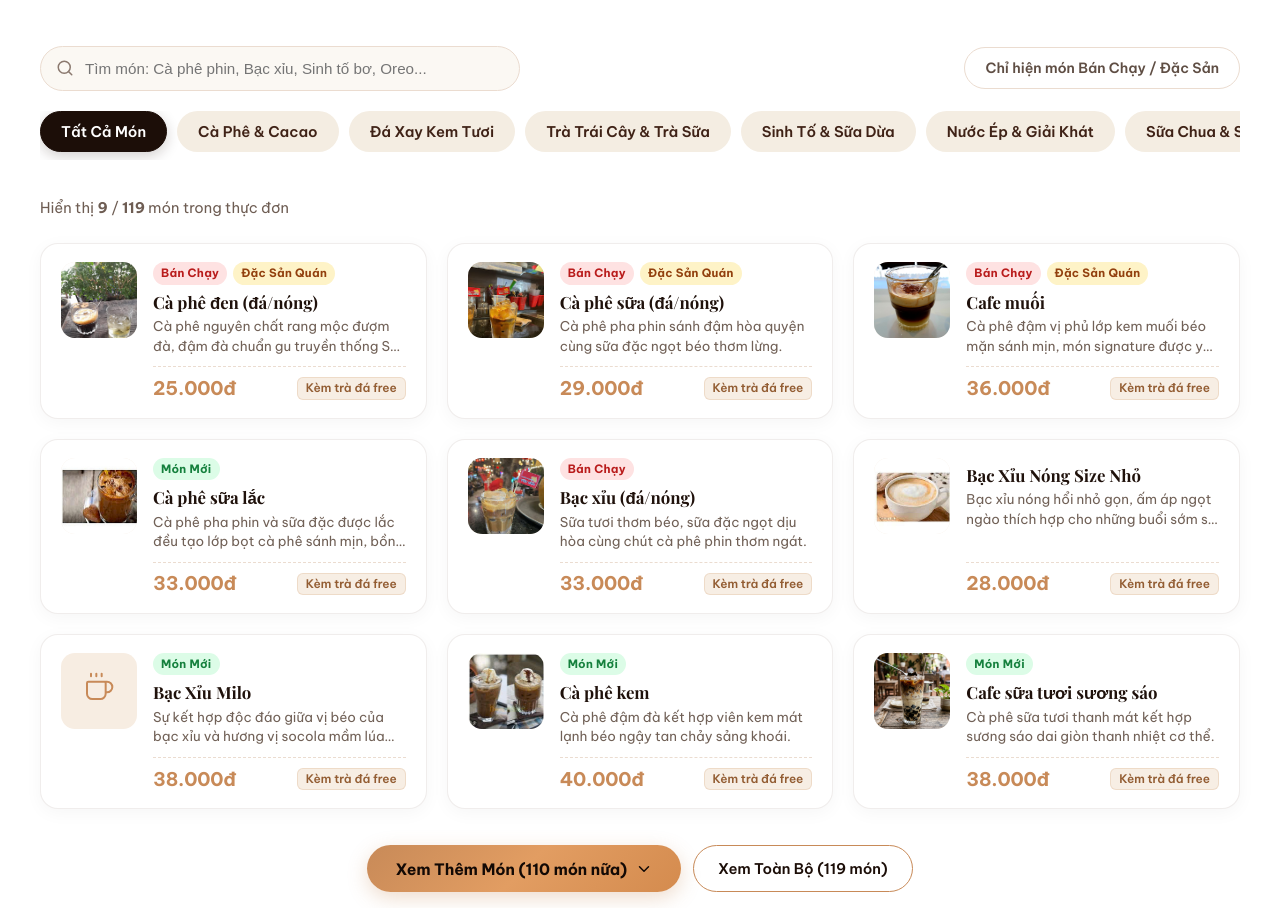
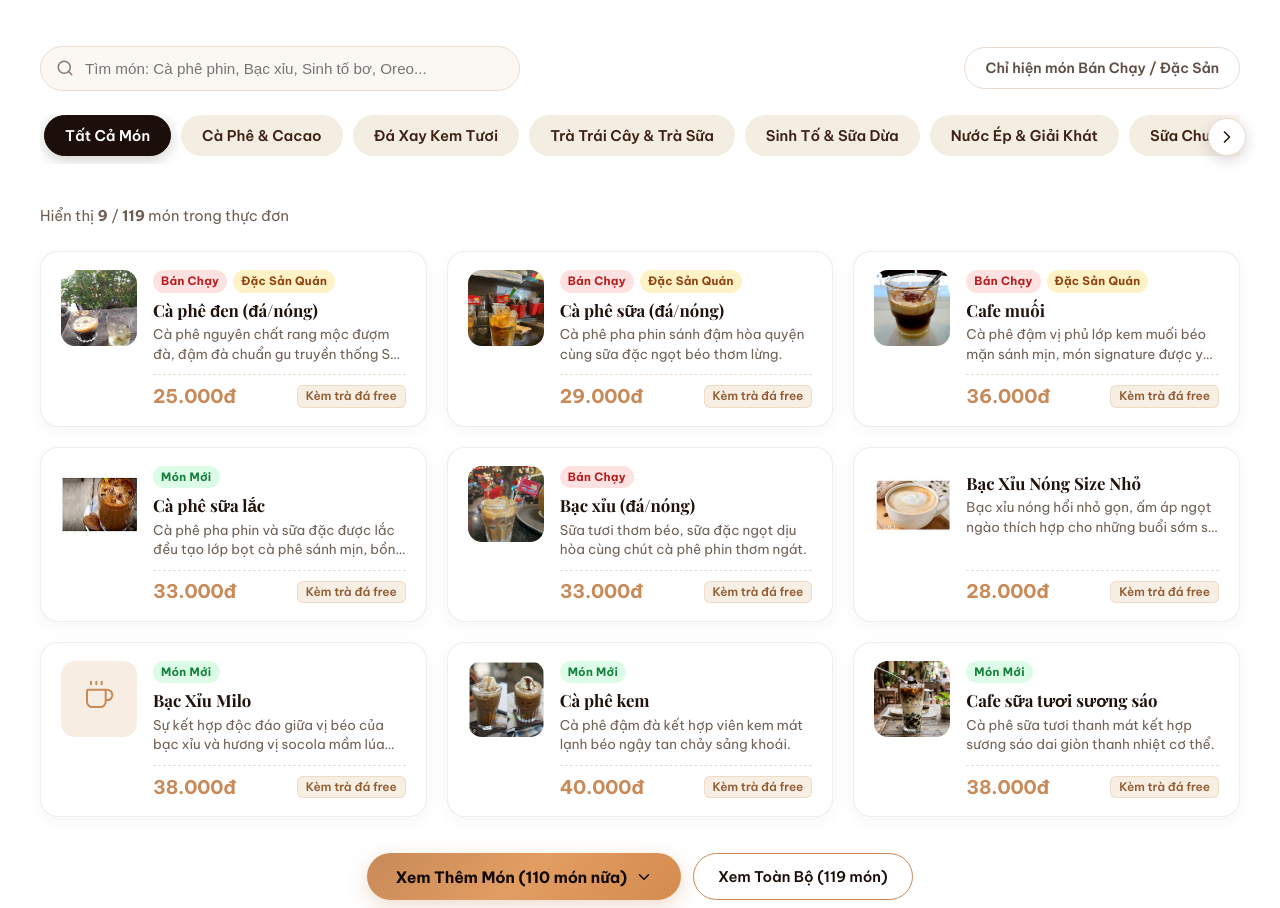
Before and after one commit to SatohJiro/deploy, a Next.js app: page / in a window 1280 px wide. Shown: the part 2656-3564 px from the top of the page. Built offline with nearby package versions, Linux system fonts and the light colour scheme.

Commit message:
fix(menu): add PC navigation arrows, mouse wheel and drag scroll for category tabs

```diff
--- a/src/components/MenuSection.tsx
+++ b/src/components/MenuSection.tsx
@@ -1,6 +1,6 @@
 'use client';
 
-import React, { useState, useMemo } from 'react';
+import React, { useState, useMemo, useRef, useEffect } from 'react';
 import Image from 'next/image';
 import {
   Search,
@@ -10,7 +10,9 @@ import {
   Check,
   Coffee,
   ChevronDown,
-  ChevronUp
+  ChevronUp,
+  ChevronLeft,
+  ChevronRight
 } from 'lucide-react';
 import { MENU_ITEMS, MENU_CATEGORIES } from '@/data/menuData';
 import { CAFE_INFO } from '@/data/cafeInfo';
@@ -25,6 +27,79 @@ export default function MenuSection() {
   const [selectedItem, setSelectedItem] = useState<MenuItem | null>(null);
   const [showOriginalMenuModal, setShowOriginalMenuModal] = useState<boolean>(false);
   const [visibleCount, setVisibleCount] = useState<number>(INITIAL_VISIBLE_COUNT);
+
+  // Category scroll state & refs for PC & Mobile
+  const tabsContainerRef = useRef<HTMLDivElement>(null);
+  const [canScrollLeft, setCanScrollLeft] = useState<boolean>(false);
+  const [canScrollRight, setCanScrollRight] = useState<boolean>(true);
+  const [isDragging, setIsDragging] = useState<boolean>(false);
+  const [startX, setStartX] = useState<number>(0);
+  const [scrollLeftState, setScrollLeftState] = useState<number>(0);
+  const hasDraggedRef = useRef<boolean>(false);
+
+  const checkScrollability = () => {
+    if (tabsContainerRef.current) {
+      const { scrollLeft, scrollWidth, clientWidth } = tabsContainerRef.current;
+      setCanScrollLeft(scrollLeft > 10);
+      setCanScrollRight(scrollLeft + clientWidth < scrollWidth - 10);
+    }
+  };
+
+  useEffect(() => {
+    const el = tabsContainerRef.current;
+    if (!el) return;
+
+    checkScrollability();
+    window.addEventListener('resize', checkScrollability);
+
+    // Mouse wheel horizontal scroll on PC
+    const onWheel = (e: WheelEvent) => {
+      if (el.scrollWidth > el.clientWidth && Math.abs(e.deltaY) > Math.abs(e.deltaX)) {
+        e.preventDefault();
+        el.scrollLeft += e.deltaY;
+        checkScrollability();
+      }
+    };
+
+    el.addEventListener('wheel', onWheel, { passive: false });
+
+    return () => {
+      window.removeEventListener('resize', checkScrollability);
+      el.removeEventListener('wheel', onWheel);
+    };
+  }, []);
+
+  const scrollTabs = (direction: 'left' | 'right') => {
+    if (tabsContainerRef.current) {
+      const offset = direction === 'left' ? -280 : 280;
+      tabsContainerRef.current.scrollBy({ left: offset, behavior: 'smooth' });
+      setTimeout(checkScrollability, 350);
+    }
+  };
+
+  const handleMouseDown = (e: React.MouseEvent) => {
+    if (!tabsContainerRef.current) return;
+    setIsDragging(true);
+    hasDraggedRef.current = false;
+    setStartX(e.pageX - tabsContainerRef.current.offsetLeft);
+    setScrollLeftState(tabsContainerRef.current.scrollLeft);
+  };
+
+  const handleMouseMove = (e: React.MouseEvent) => {
+    if (!isDragging || !tabsContainerRef.current) return;
+    e.preventDefault();
+    const x = e.pageX - tabsContainerRef.current.offsetLeft;
+    const walk = (x - startX) * 1.5;
+    if (Math.abs(walk) > 5) {
+      hasDraggedRef.current = true;
+    }
+    tabsContainerRef.current.scrollLeft = scrollLeftState - walk;
+    checkScrollability();
+  };
+
+  const handleMouseUpOrLeave = () => {
+    setIsDragging(false);
+  };
 
   // Handlers that reset pagination to initial count when changing criteria
   const handleCategoryChange = (catId: string) => {
@@ -208,15 +283,82 @@ export default function MenuSection() {
             </button>
           </div>
 
+          {/* Category Tabs Wrapper with Navigation Buttons and Gradients on PC */}
+          <div style={{ position: 'relative', width: '100%', margin: '4px 0' }}>
+            {/* Left Scroll Button (PC) */}
+            {canScrollLeft && (
+              <button
+                type="button"
+                onClick={() => scrollTabs('left')}
+                style={{
+                  position: 'absolute',
+                  left: '-6px',
+                  top: '45%',
+                  transform: 'translateY(-50%)',
+                  zIndex: 20,
+                  width: '38px',
+                  height: '38px',
+                  borderRadius: '50%',
+                  backgroundColor: '#ffffff',
+                  border: '1px solid #ebdcd0',
+                  boxShadow: '0 4px 14px rgba(44, 24, 15, 0.18)',
+                  display: 'flex',
+                  alignItems: 'center',
+                  justifyContent: 'center',
+                  color: '#2c180f',
+                  cursor: 'pointer',
+                  transition: 'transform 0.15s, background-color 0.15s'
+                }}
+                onMouseEnter={(e) => {
+                  e.currentTarget.style.backgroundColor = '#fbf8f3';
+                  e.currentTarget.style.transform = 'translateY(-50%) scale(1.08)';
+                }}
+                onMouseLeave={(e) => {
+                  e.currentTarget.style.backgroundColor = '#ffffff';
+                  e.currentTarget.style.transform = 'translateY(-50%) scale(1)';
+                }}
+                aria-label="Cuộn sang trái"
+              >
+                <ChevronLeft size={20} />
+              </button>
+            )}
+
+            {/* Left Fade Gradient Mask */}
+            {canScrollLeft && (
+              <div
+                style={{
+                  position: 'absolute',
+                  left: 0,
+                  top: 0,
+                  bottom: '8px',
+                  width: '40px',
+                  background: 'linear-gradient(to right, #fbf8f3, transparent)',
+                  zIndex: 10,
+                  pointerEvents: 'none'
+                }}
+              />
+            )}
+
             {/* Clean Category Tabs (Pure, Elegant Typography) */}
             <div
+              ref={tabsContainerRef}
+              onScroll={checkScrollability}
+              onMouseDown={handleMouseDown}
+              onMouseMove={handleMouseMove}
+              onMouseUp={handleMouseUpOrLeave}
+              onMouseLeave={handleMouseUpOrLeave}
               style={{
                 display: 'flex',
                 gap: '10px',
                 overflowX: 'auto',
                 paddingBottom: '8px',
+                paddingLeft: '4px',
+                paddingRight: '4px',
                 scrollbarWidth: 'none',
-              msOverflowStyle: 'none'
+                msOverflowStyle: 'none',
+                cursor: isDragging ? 'grabbing' : 'pointer',
+                userSelect: isDragging ? 'none' : 'auto',
+                scrollBehavior: isDragging ? 'auto' : 'smooth'
               }}
               className="category-tabs"
             >
@@ -225,7 +367,11 @@ export default function MenuSection() {
                 return (
                   <button
                     key={cat.id}
-                  onClick={() => handleCategoryChange(cat.id)}
+                    onClick={() => {
+                      if (!hasDraggedRef.current) {
+                        handleCategoryChange(cat.id);
+                      }
+                    }}
                     style={{
                       display: 'inline-flex',
                       alignItems: 'center',
@@ -239,7 +385,8 @@ export default function MenuSection() {
                       color: isActive ? '#ffffff' : '#3f2216',
                       border: isActive ? '1px solid #1c0e08' : '1px solid transparent',
                       boxShadow: isActive ? '0 4px 14px rgba(28, 14, 8, 0.2)' : 'none',
-                    cursor: 'pointer'
+                      cursor: 'pointer',
+                      flexShrink: 0
                     }}
                     onMouseEnter={(e) => {
                       if (!isActive) {
@@ -258,6 +405,61 @@ export default function MenuSection() {
                   </button>
                 );
               })}
+            </div>
+
+            {/* Right Fade Gradient Mask */}
+            {canScrollRight && (
+              <div
+                style={{
+                  position: 'absolute',
+                  right: 0,
+                  top: 0,
+                  bottom: '8px',
+                  width: '40px',
+                  background: 'linear-gradient(to left, #fbf8f3, transparent)',
+                  zIndex: 10,
+                  pointerEvents: 'none'
+                }}
+              />
+            )}
+
+            {/* Right Scroll Button (PC) */}
+            {canScrollRight && (
+              <button
+                type="button"
+                onClick={() => scrollTabs('right')}
+                style={{
+                  position: 'absolute',
+                  right: '-6px',
+                  top: '45%',
+                  transform: 'translateY(-50%)',
+                  zIndex: 20,
+                  width: '38px',
+                  height: '38px',
+                  borderRadius: '50%',
+                  backgroundColor: '#ffffff',
+                  border: '1px solid #ebdcd0',
+                  boxShadow: '0 4px 14px rgba(44, 24, 15, 0.18)',
+                  display: 'flex',
+                  alignItems: 'center',
+                  justifyContent: 'center',
+                  color: '#2c180f',
+                  cursor: 'pointer',
+                  transition: 'transform 0.15s, background-color 0.15s'
+                }}
+                onMouseEnter={(e) => {
+                  e.currentTarget.style.backgroundColor = '#fbf8f3';
+                  e.currentTarget.style.transform = 'translateY(-50%) scale(1.08)';
+                }}
+                onMouseLeave={(e) => {
+                  e.currentTarget.style.backgroundColor = '#ffffff';
+                  e.currentTarget.style.transform = 'translateY(-50%) scale(1)';
+                }}
+                aria-label="Cuộn sang phải"
+              >
+                <ChevronRight size={20} />
+              </button>
+            )}
           </div>
         </div>
 
```
Lines whose indentation alone changed are shown as unchanged.
